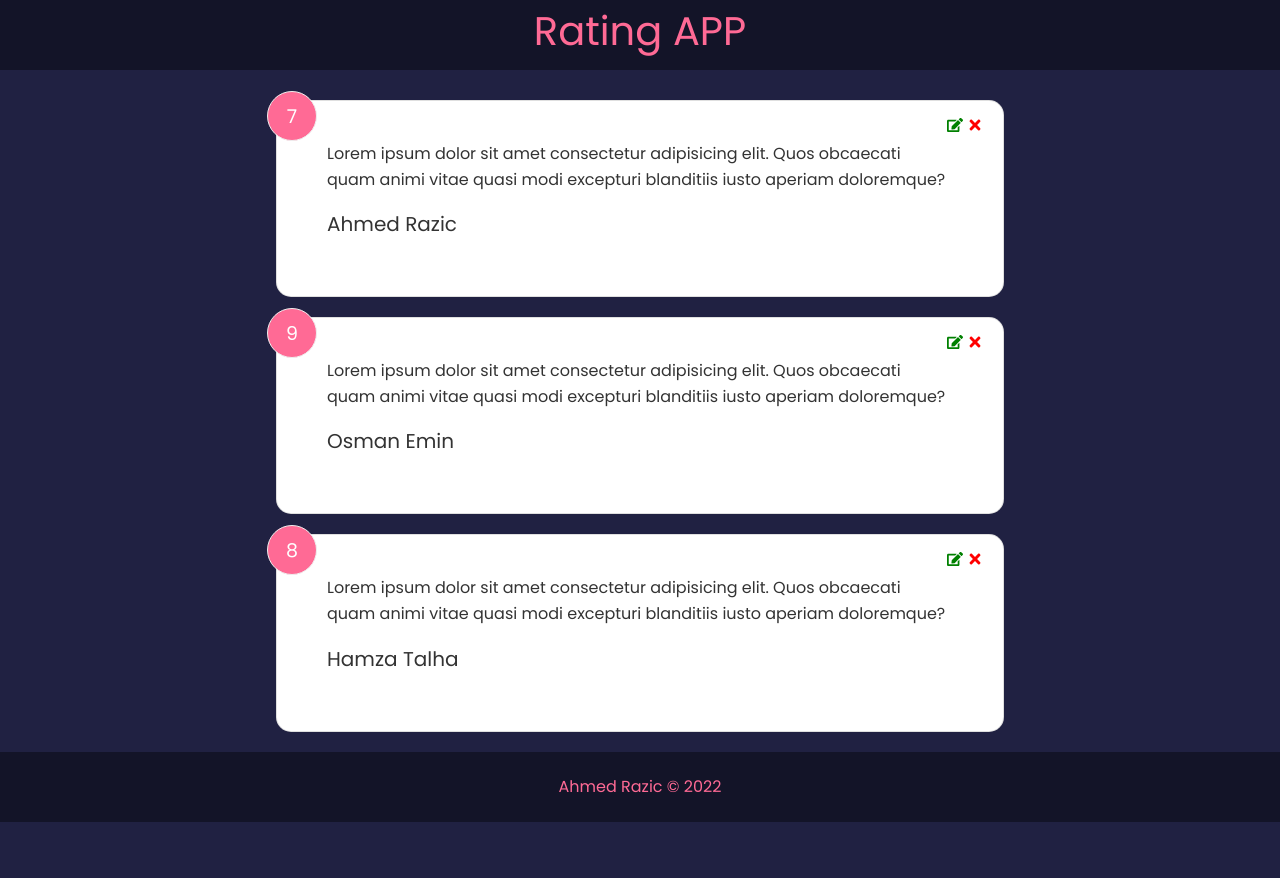
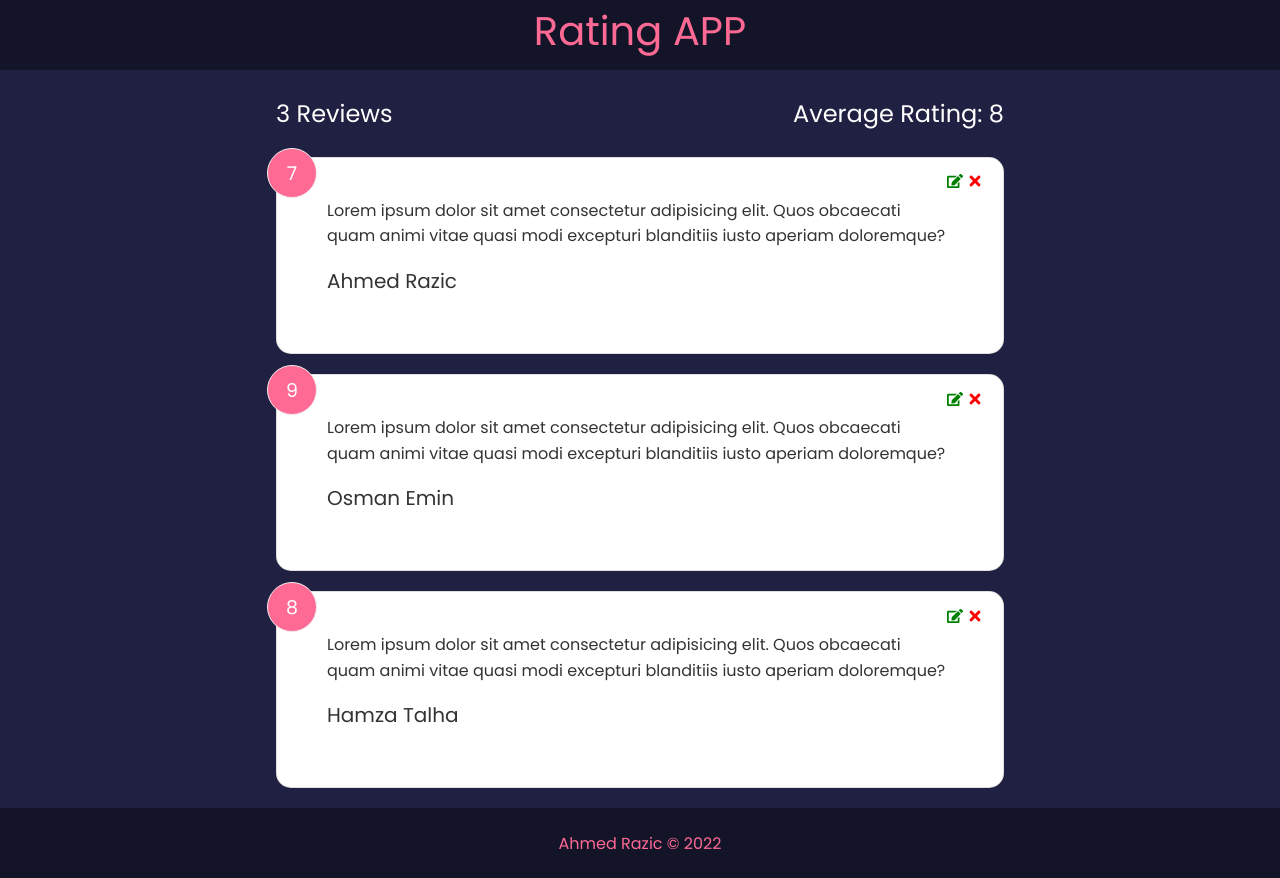
Before and after one commit to ahmed-razic/rating-comp, a React (Create React App) app: page / in a window 1280 px wide. Before the commit the page ends 822 px from the top, so only its background shows below. Built offline with nearby package versions, Linux system fonts and the light colour scheme.

Commit message:
rating stats comp

```diff
--- a/src/comps/RatingStats.jsx
+++ b/src/comps/RatingStats.jsx
@@ -4,6 +4,18 @@ import AppContext from '../context/AppContext'
 function RatingStats() {
   const { data } = useContext(AppContext)
 
-  return <div>RatingStats</div>
+  let average =
+    data.reduce((total, num) => {
+      return total + num.rating
+    }, 0) / data.length
+
+  average = average.toFixed(1).replace(/[.,]0$/, '')
+
+  return (
+    <div className='rating-stats'>
+      <h4>{data.length} Reviews</h4>
+      <h4>Average Rating: {isNaN(average) ? 0 : average}</h4>
+    </div>
+  )
 }
 export default RatingStats
--- a/src/pages/Home.jsx
+++ b/src/pages/Home.jsx
@@ -1,8 +1,10 @@
 import List from '../comps/List'
+import RatingStats from '../comps/RatingStats'
 
 function Home() {
   return (
     <div className='container'>
+      <RatingStats />
       <List />
     </div>
   )
--- a/src/style.css
+++ b/src/style.css
@@ -126,7 +126,7 @@ input:focus {
   outline: none;
 }
 
-.feedback-stats {
+.rating-stats {
   color: #fff;
   display: flex;
   justify-content: space-between;
```
